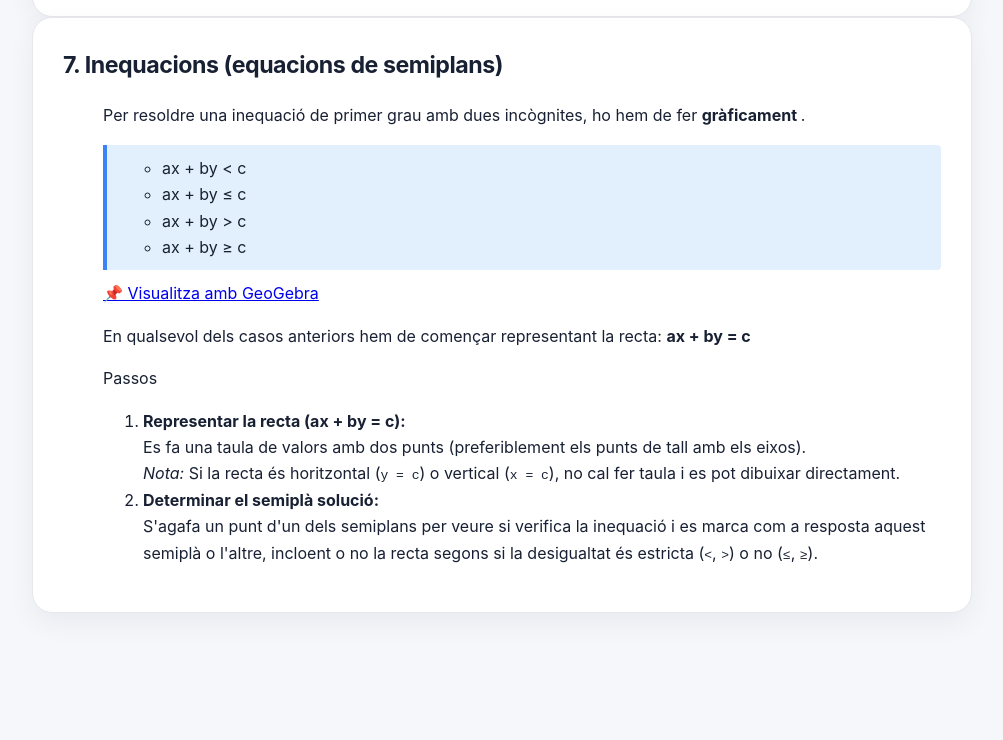
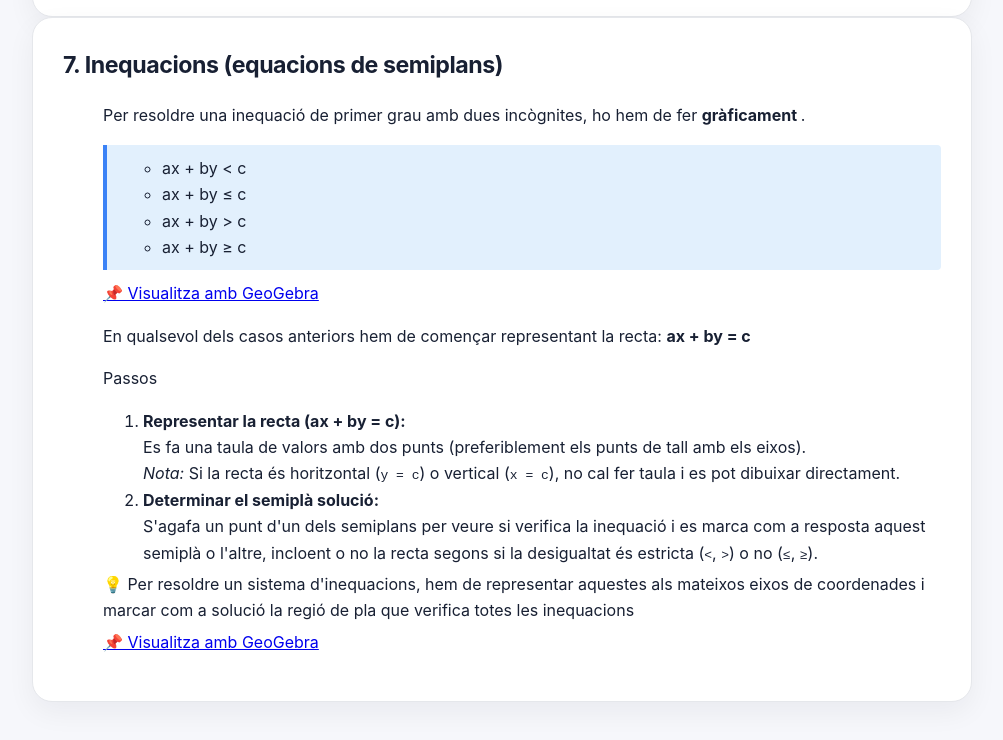
Before and after one commit to luzlozano-IPB/Rectes, a plain HTML site: page index.html in a window 1280 px wide. Shown: the part 4424-5164 px from the top of the page, without its empty margins (138-1141 px from the left). Before the commit the page ends 5107 px from the top, so only its background shows below. Drawn offline with Linux system fonts and the light colour scheme.

Commit message:
Add files via upload

```diff
--- a/index.html
+++ b/index.html
@@ -811,7 +811,10 @@ button:hover{background:#3730a3}
     </li>
   </article>
         </li>
+
       </ol>
+      <h4>💡  Per resoldre un sistema d'inequacions, hem de representar aquestes als mateixos eixos de coordenades i marcar com a solució la regió de pla que verifica totes les inequacions </h4>
+       <a href="https://www.geogebra.org/graphing/ewxcvvaz">📌 Visualitza amb GeoGebra</a>
     </section>
   </div>
 </main>
```
